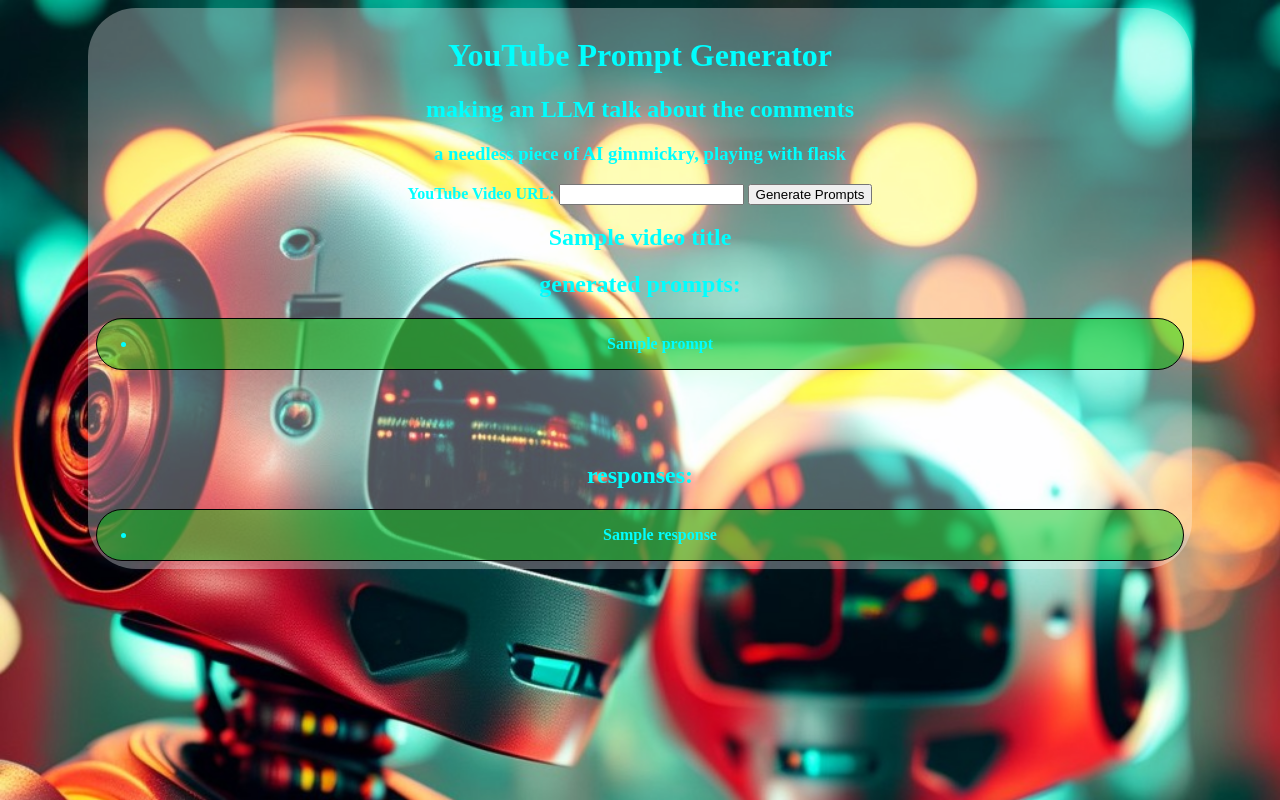
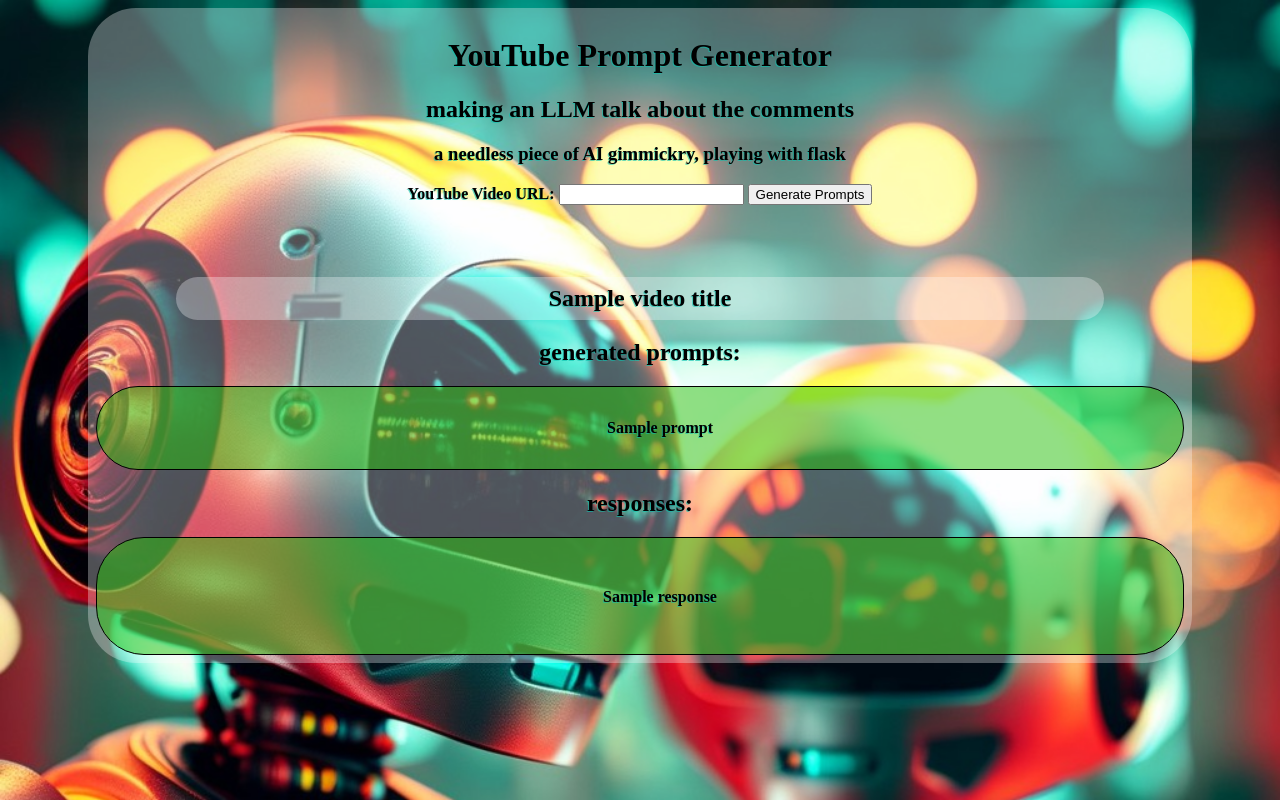
Before and after one commit to DayByDayBy/silly_snakes, a Flask app: template templates/index.html in a window 1280 px wide. Run offline with Flask 3, Linux system fonts and the light colour scheme; the template is opened without the code that fills it: most values are stand-ins (such as "Sample title", 1, 10 or a date in 2020).

Commit message:
wee bit of rethink

```diff
--- a/app.py
+++ b/app.py
@@ -12,6 +12,7 @@ from dotenv import load_dotenv
 app = Flask(__name__)
 
 load_dotenv()
+title_context = ''
 
 def get_video_id(url):
     """
@@ -35,7 +36,7 @@ def get_video_title(api_key, video_id):
         return video_title
     return None
 
-def get_comments(api_key, video_id, max_results=200):
+def get_comments(api_key, video_id, max_results=2000):
     """
     fetches youtube comments via API because why not
 
@@ -65,7 +66,7 @@ def get_comments(api_key, video_id, max_results=200):
         error_message = e.content.decode('utf-8')
         return {"error": error_message}
 
-def generate_prompts(comments, video_title, num_prompts=5, slice_size=15):
+def generate_prompts(comments, video_title, num_prompts=3, slice_size=50):
     """
     generate a list of random prompts from a list of comments.
 
@@ -86,21 +87,23 @@ def generate_prompts(comments, video_title, num_prompts=5, slice_size=15):
 
     slices = [' '.join(words[i:i+slice_size]) for i in range(len(words) - slice_size + 1)]
 
-    prompts = []
+    prompts = [f'{video_title}: ',  ]
 
     for _ in range(num_prompts):
         slice_ = random.choice(slices)
         if slice_[-1] not in '.!?':
             slice_ += '.'
-        prompts.append(f"{video_title} : {slice_}")
+        prompts.append(slice_)
 
     return prompts
 
 
-def generate_responses(prompts, model_name='llama3'):
+
+def generate_responses(prompts, model_name='llama3.1:8b'):
     responses = []
+
     for p in prompts:
-        response = ollama.generate(model=model_name, prompt=p)
+        response = ollama.generate(model=model_name, prompt=p, context=title_context)
         responses.append(response['response'])
     return responses
 
--- a/templates/index.html
+++ b/templates/index.html
@@ -11,9 +11,15 @@
         background-repeat: no-repeat;
         background-clip: text;
         background-color: rgb(109, 180, 165);
-        color: aqua;
+        color: black;
+        text-shadow: -1px 1px 0 hsla(174, 90%, 40%, 0.61);
+
+
         text-align: center;
         font-weight: bold;
+    }
+    ul{
+        list-style-type: none;
     }
     .container{
         margin: 0rem 5rem;
@@ -33,29 +39,37 @@
       }
     .response {
         margin-left: 2rem;
+        padding: 1rem;
       }
+
     .prompt-box{
-        background-color: hsla(120, 90%, 40%, 0.5);
+        background-color: hsla(110, 90%, 40%, 0.5);
         border: 1px solid black;
-        border-radius: 5rem;
-
+        border-radius: 3rem;
+        padding: 1rem;
     }
     .response-box{
         border: 1px solid black;
         border-radius: 3rem;
-        background-color: hsla(124, 90%, 40%, 0.5);
+        background-color: hsla(110, 90%, 40%, 0.5);
+        padding: 1rem 1rem 2rem 1rem;
     }
     #loading {
         color: black;
         text-stroke: white;
         font-size: 2rem;
         display: none;
-        background: linear-gradient(-25deg, hsla(0, 100%, 50%, 0.1), hsla(0, 100%, 50%, 0.4));
+        background: linear-gradient(-45deg, hsla(0, 100%, 60%, 0.1), hsla(0, 100%, 30%, 0.7));
         border-radius: 3rem;
         margin: 5rem;
-        text-shadow: -1px 1px 0 hsla(174, 90%, 40%, 0.51);
+        text-shadow: -1px 1px 0 hsla(174, 90%, 40%, 0.61);
+      }
 
-
+      .vid_title{
+        margin: 0rem 5rem;
+        padding: .5rem;
+        border-radius: 3rem;
+        background-color: #FBFBFD50;
       }
     </style>
 
@@ -77,20 +91,6 @@
       <button type="submit">Generate Prompts</button>
     </form>
 
-    {% if video_title %}
-    <h2>{{video_title}}</h2>
-    {% endif %} {% if prompts %}
-    <h2>generated prompts:</h2>
-    <div class='prompt-box'>
-    <ul>
-      {% for prompt in prompts %}
-      <li>{{ prompt }}</li>
-      {% endfor %}
-    </ul>
-    </div>
-    {% endif %}
-
-
 </br>
 </br>
 </br>
@@ -105,12 +105,28 @@
             </br>
         </div>
 
+    {% if video_title %}
+    <h2 class="vid_title" >{{video_title}}</h2>
+    {% endif %} {% if prompts %}
+    <h2>generated prompts:</h2>
+    <div class='prompt-box'>
+    <ul>
+      {% for prompt in prompts %}
+      <li>{{ prompt }}</li>
+      {% endfor %}
+    </ul>
+    </div>
+    {% endif %}
+
+
+
+
     {% if responses %}
     <h2>responses:</h2>
     <div class='response-box'>
     <ul>
       {% for response in responses %}
-      <li>{{ response }}</li>
+      <li><br>{{ response }}<br></li>
       {% endfor %}
     </ul>
     </div>
```
